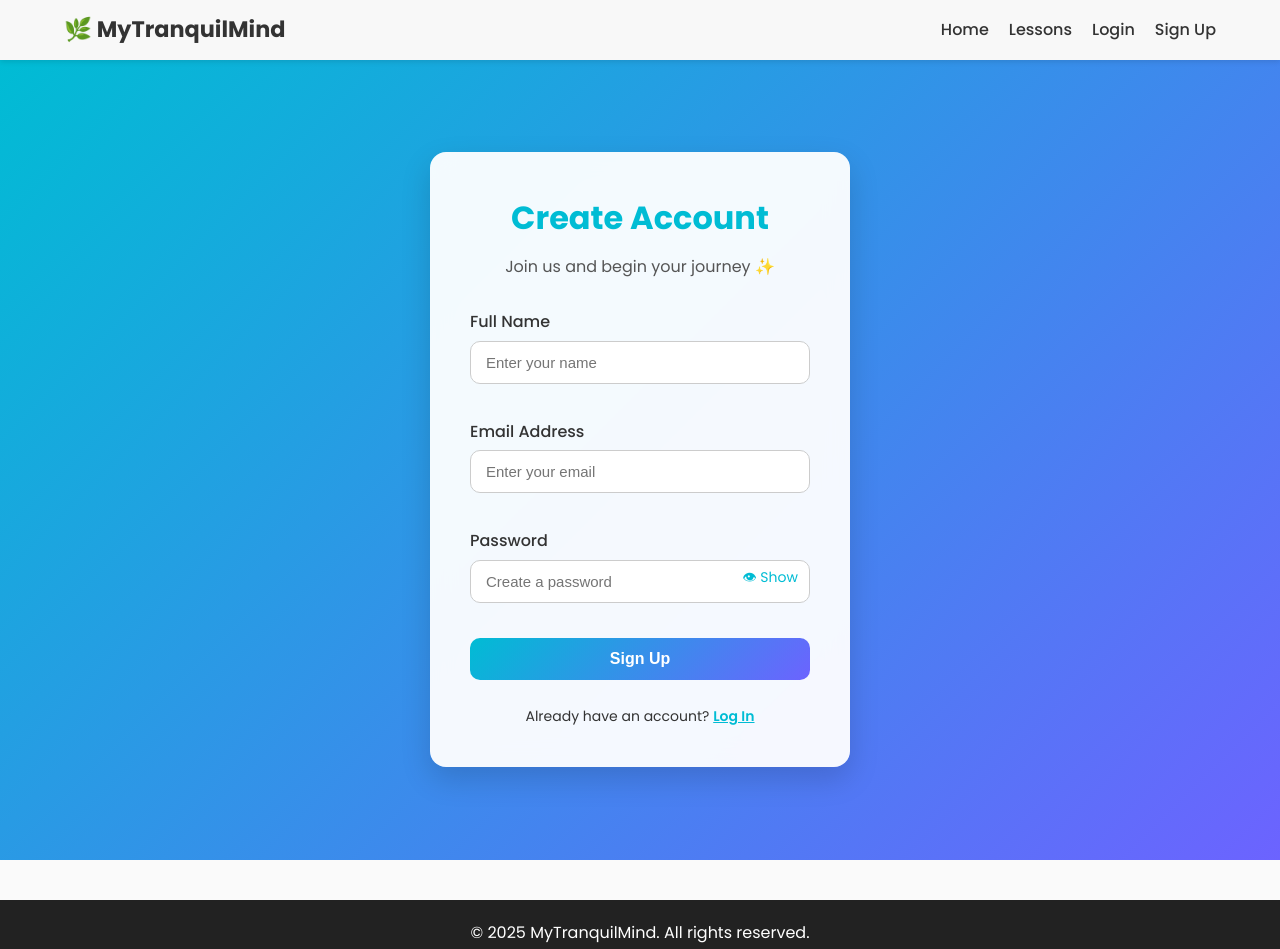
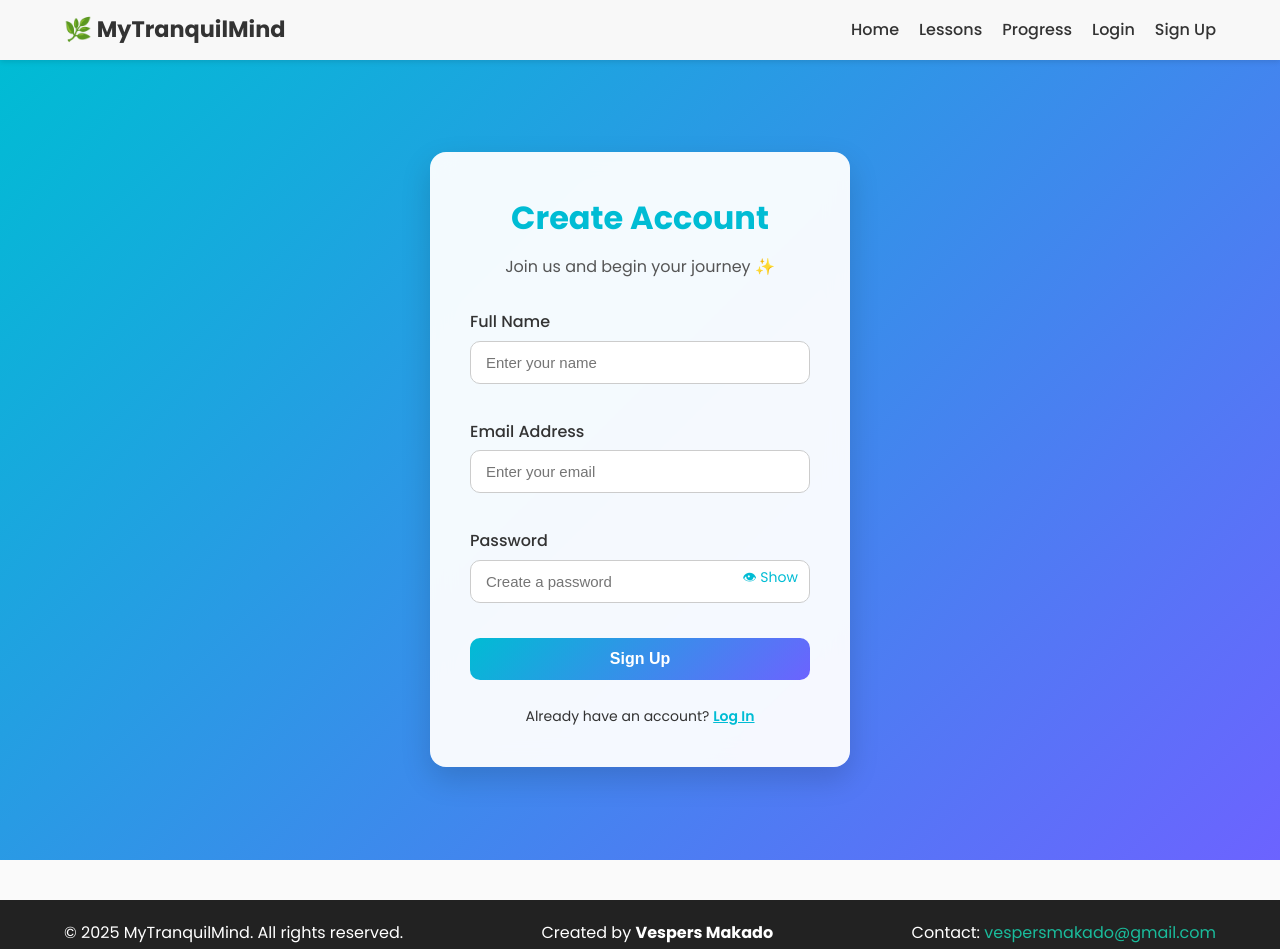
Before and after one commit to vespersmakado/my_tranquil_mind_online, a React (Create React App) app: page /register in a window 1280 px wide. Shown: the top 949 px of the page. Built offline with nearby package versions, Linux system fonts and the light colour scheme.

Commit message:
Updated Navbar and Footer components with new styles

```diff
--- a/src/components/Navbar.tsx
+++ b/src/components/Navbar.tsx
@@ -24,6 +24,7 @@ const Navbar: React.FC = () => {
         <ul className={`nav-links ${isOpen ? "active" : ""}`}>
           <li><Link to="/">Home</Link></li>
           <li><Link to="/lessons">Lessons</Link></li>
+          <li><Link to="/progress">Progress</Link></li>
           <li><Link to="/login">Login</Link></li>
           <li><Link to="/register">Sign Up</Link></li>
         </ul>
--- /dev/null
+++ b/src/layout/Footer.css
@@ -0,0 +1,34 @@
+.footer {
+  background: #222;
+  color: #fff;
+  padding: 20px 0;
+  margin-top: 40px;
+}
+
+.footer-container {
+  width: 90%;
+  max-width: 1200px;
+  margin: 0 auto;
+  text-align: center;
+  line-height: 1.6;
+}
+
+.footer a {
+  color: #1abc9c;
+  text-decoration: none;
+  transition: color 0.3s ease;
+}
+
+.footer a:hover {
+  color: #16e0bd;
+}
+
+/* Responsive behavior */
+@media (min-width: 768px) {
+  .footer-container {
+    display: flex;
+    justify-content: space-between;
+    align-items: center;
+    text-align: left;
+  }
+}
--- a/src/layout/Footer.tsx
+++ b/src/layout/Footer.tsx
@@ -1,25 +1,16 @@
 // src/layout/Footer.tsx
 import React from "react";
+import "./Footer.css";
 
 const Footer: React.FC = () => {
   return (
-    <footer
-      style={{
-        background: "#222",
-        color: "#fff",
-        padding: "20px 0",
-        marginTop: "40px",
-      }}
-    >
-      <div className="container" style={{ textAlign: "center", lineHeight: "1.6" }}>
+    <footer className="footer">
+      <div className="footer-container">
         <p>&copy; {new Date().getFullYear()} MyTranquilMind. All rights reserved.</p>
         <p>Created by <strong>Vespers Makado</strong></p>
         <p>
           Contact:{" "}
-          <a
-            href="mailto:vespersmakado@gmail.com"
-            style={{ color: "#1abc9c", textDecoration: "none" }}
-          >
+          <a href="mailto:vespersmakado@gmail.com">
             vespersmakado@gmail.com
           </a>
         </p>
```
